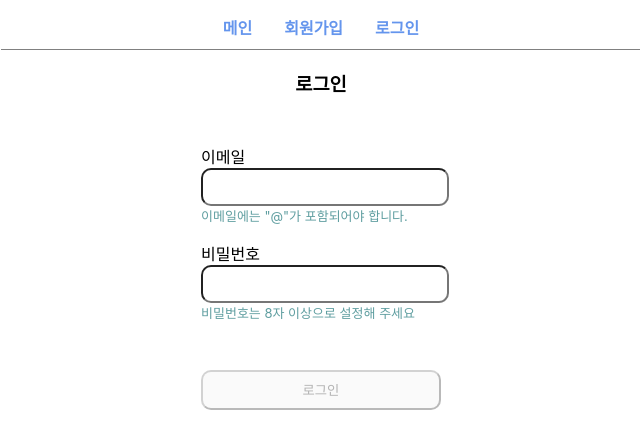
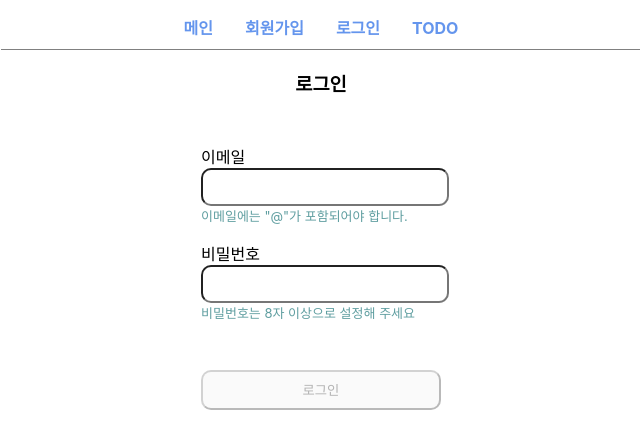
Before and after one commit to devsomda/wanted-pre-onboarding-frontend, a React (Create React App) app: page /signin in a window 1280 px wide. Shown: the top 448 px of the page, without its empty margins (319-959 px from the left). Built offline with nearby package versions, Linux system fonts and the light colour scheme.

Commit message:
✨ feature: Todo 바로가기 추가

```diff
--- a/src/components/common/Nav.jsx
+++ b/src/components/common/Nav.jsx
@@ -6,6 +6,7 @@ export default function Nav() {
       <a href="/">메인</a>
       <a href="/signup">회원가입</a>
       <a href="/signin">로그인</a>
+      <a href="/todo">TODO</a>
     </header>
   );
 }
```
